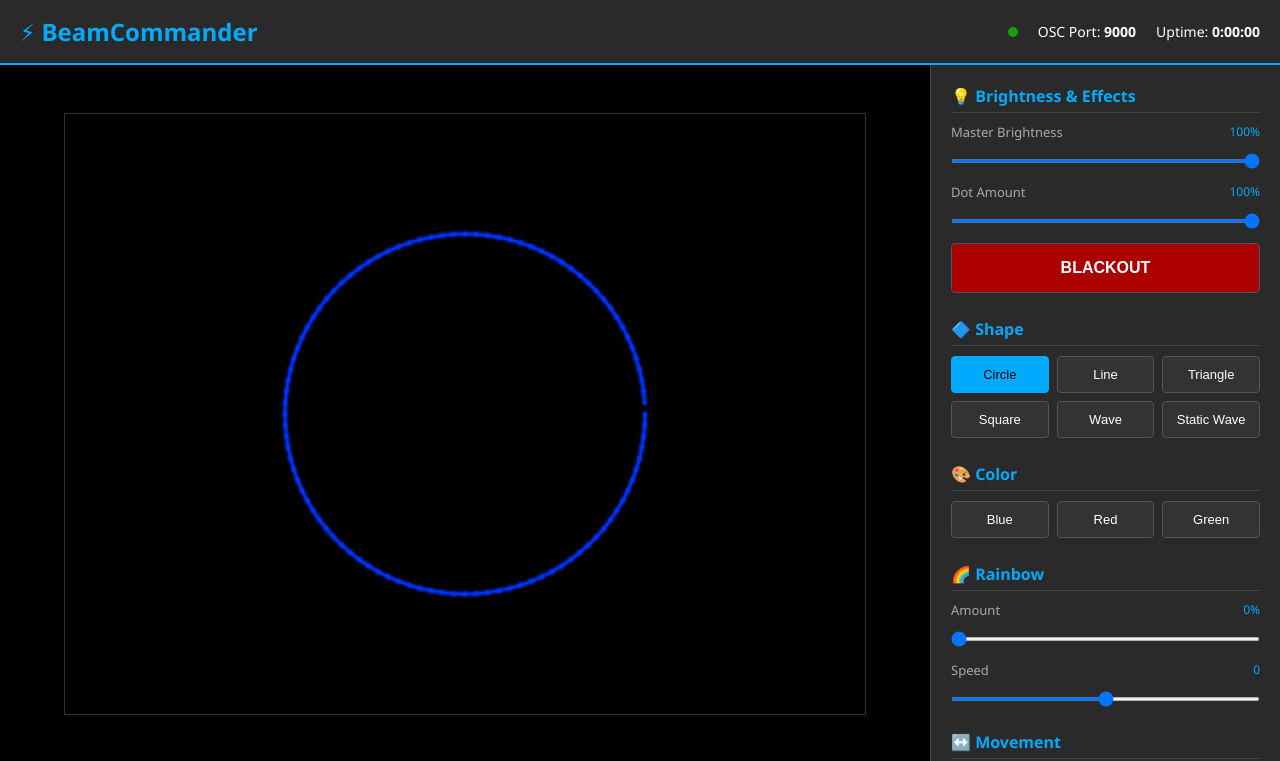
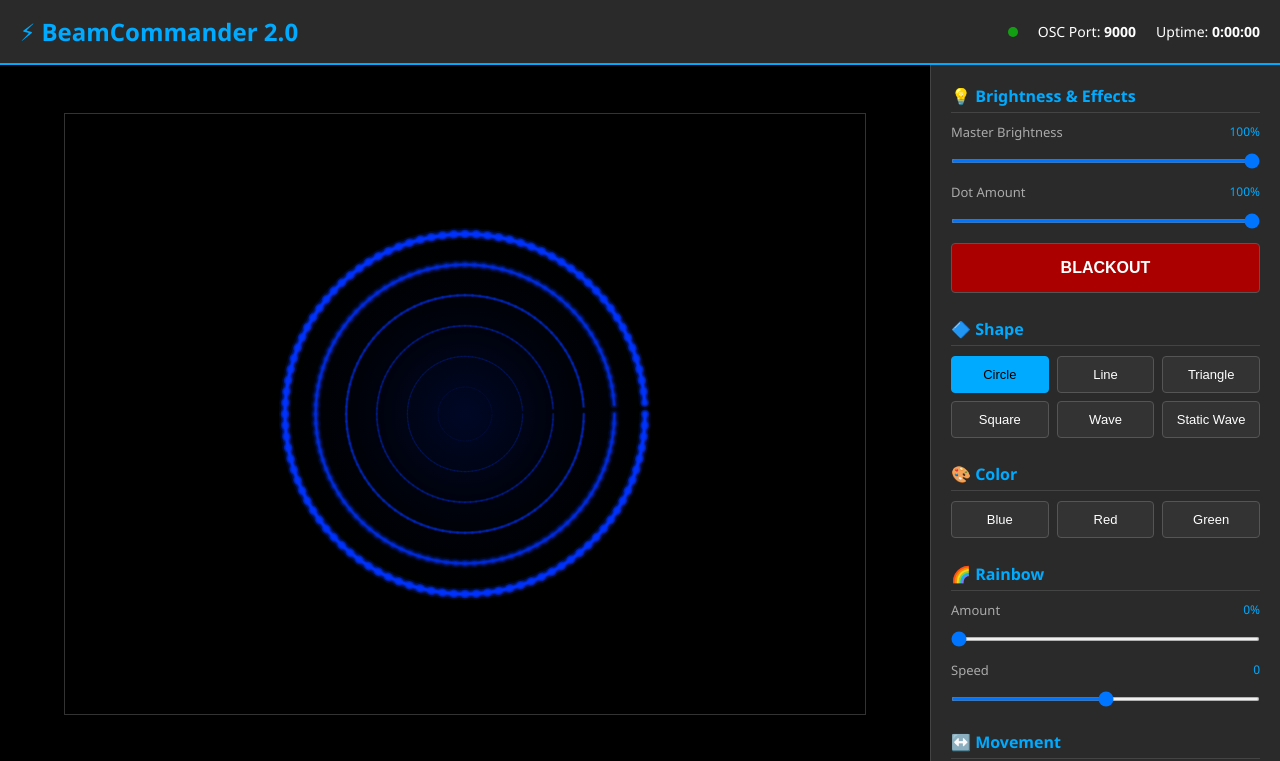
Before and after one commit to oliverbyte/beamcommander, a Flask app: page / in a window 1280 px wide. Shown: the top 761 px of the page. Run offline with Flask 3, Linux system fonts and the light colour scheme.

Commit message:
Add 3D tunnel visualization, update title to 2.0, suppress verbose logging
Co-authored-by: oliverbyte <183313687+oliverbyte@users.noreply.github.com>

```diff
--- a/beamcommander/server.py
+++ b/beamcommander/server.py
@@ -242,7 +242,11 @@ class BeamCommanderServer:
             logger.info(f"  DAC Output: ENABLED")
         logger.info("=" * 60)
 
-        # Run Flask in main thread
+        # Run Flask in main thread (disable request logging)
+        import logging as flask_logging
+        flask_log = flask_logging.getLogger('werkzeug')
+        flask_log.setLevel(flask_logging.ERROR)  # Only show errors, not every request
+
         self.app.run(host='0.0.0.0', port=self.http_port, debug=False, threaded=True)
 
     def stop(self):
--- a/beamcommander/static/app.js
+++ b/beamcommander/static/app.js
@@ -171,7 +171,7 @@ class BeamCommanderUI {
     }
 
     drawShapes(data) {
-        // Clear canvas
+        // Clear canvas with dark background
         this.ctx.fillStyle = '#000000';
         this.ctx.fillRect(0, 0, this.canvas.width, this.canvas.height);
 
@@ -179,30 +179,89 @@ class BeamCommanderUI {
             return;
         }
 
-        // Draw with laser-like glow effect
+        // 3D Perspective Tunnel Effect - Looking INTO the laser beam
+        // Transform 2D points to 3D perspective (audience POV - beam coming at you)
+
+        const centerX = this.canvas.width / 2;
+        const centerY = this.canvas.height / 2;
+        const depthLayers = 5; // Number of depth layers for tunnel effect
+
         this.ctx.lineCap = 'round';
         this.ctx.lineJoin = 'round';
 
-        // Draw multiple passes for glow effect
-        // Outer glow (widest, most transparent)
-        this.drawPass(data.points, 8, 0.15);
-        this.drawPass(data.points, 5, 0.3);
-        this.drawPass(data.points, 3, 0.6);
-        // Core beam (brightest)
-        this.drawPass(data.points, 1.5, 1.0);
+        // Draw from far to near (back to front) for proper layering
+        for (let layer = depthLayers; layer >= 0; layer--) {
+            const depth = layer / depthLayers; // 0 = near (big), 1 = far (small)
 
-        // Draw bright points at vertices for extra sparkle
-        data.points.forEach(([x, y, r, g, b]) => {
-            const gradient = this.ctx.createRadialGradient(x, y, 0, x, y, 3);
+            // Scale factor for perspective (smaller when further away)
+            const scale = 1.0 - (depth * 0.85); // 0.15 to 1.0
+
+            // Brightness fades with distance (atmospheric perspective)
+            const brightnessScale = 0.3 + (1 - depth) * 0.7; // 0.3 to 1.0
+
+            // Transform and draw points for this depth layer
+            const transformed = data.points.map(([x, y, r, g, b]) => {
+                // Center the points
+                const dx = x - centerX;
+                const dy = y - centerY;
+
+                // Apply perspective scale
+                const newX = centerX + dx * scale;
+                const newY = centerY + dy * scale;
+
+                // Adjust brightness for depth
+                const newR = Math.floor(r * brightnessScale);
+                const newG = Math.floor(g * brightnessScale);
+                const newB = Math.floor(b * brightnessScale);
+
+                return [newX, newY, newR, newG, newB];
+            });
+
+            // Glow intensity increases as we get closer (more blinding)
+            const glowIntensity = 1 - depth;
+
+            // Draw this layer with glow effect
+            if (layer < 2) {
+                // Near layers get intense glow (blinding effect)
+                this.drawPass(transformed, 12 * scale, 0.1 * glowIntensity);
+                this.drawPass(transformed, 8 * scale, 0.25 * glowIntensity);
+            }
+            this.drawPass(transformed, 5 * scale, 0.4 * brightnessScale);
+            this.drawPass(transformed, 3 * scale, 0.7 * brightnessScale);
+            this.drawPass(transformed, 1.5 * scale, 1.0 * brightnessScale);
+
+            // Add bright sparkle points for near layers only
+            if (layer === 0) {
+                transformed.forEach(([x, y, r, g, b]) => {
+                    const gradient = this.ctx.createRadialGradient(x, y, 0, x, y, 5);
                     gradient.addColorStop(0, `rgba(${r}, ${g}, ${b}, 1.0)`);
-            gradient.addColorStop(0.5, `rgba(${r}, ${g}, ${b}, 0.6)`);
+                    gradient.addColorStop(0.3, `rgba(${r}, ${g}, ${b}, 0.8)`);
                     gradient.addColorStop(1, `rgba(${r}, ${g}, ${b}, 0.0)`);
 
                     this.ctx.fillStyle = gradient;
                     this.ctx.beginPath();
-            this.ctx.arc(x, y, 3, 0, Math.PI * 2);
+                    this.ctx.arc(x, y, 5, 0, Math.PI * 2);
                     this.ctx.fill();
                 });
+            }
+        }
+
+        // Add atmospheric glow bloom in center (audience blinding effect)
+        const centerGlow = this.ctx.createRadialGradient(
+            centerX, centerY, 0,
+            centerX, centerY, Math.min(this.canvas.width, this.canvas.height) * 0.3
+        );
+
+        // Get average color from first point for bloom
+        if (data.points.length > 0) {
+            const [_, __, r, g, b] = data.points[0];
+            centerGlow.addColorStop(0, `rgba(${r}, ${g}, ${b}, 0.15)`);
+            centerGlow.addColorStop(0.5, `rgba(${r}, ${g}, ${b}, 0.05)`);
+            centerGlow.addColorStop(1, `rgba(${r}, ${g}, ${b}, 0.0)`);
+
+            this.ctx.fillStyle = centerGlow;
+            this.ctx.fillRect(0, 0, this.canvas.width, this.canvas.height);
+        }
     }
 
     drawPass(points, lineWidth, alpha) {
--- a/beamcommander/templates/index.html
+++ b/beamcommander/templates/index.html
@@ -3,7 +3,7 @@
 <head>
     <meta charset="UTF-8">
     <meta name="viewport" content="width=device-width, initial-scale=1.0">
-    <title>BeamCommander - Laser Control</title>
+    <title>BeamCommander 2.0 - Laser Control</title>
     <style>
         * {
             margin: 0;
@@ -203,7 +203,7 @@
 <body>
     <div id="app">
         <header>
-            <h1>⚡ BeamCommander</h1>
+            <h1>⚡ BeamCommander 2.0</h1>
             <div class="status">
                 <div class="status-dot"></div>
                 <span>OSC Port: <strong id="osc-port">9000</strong></span>
```
Lines whose indentation alone changed are shown as unchanged.
